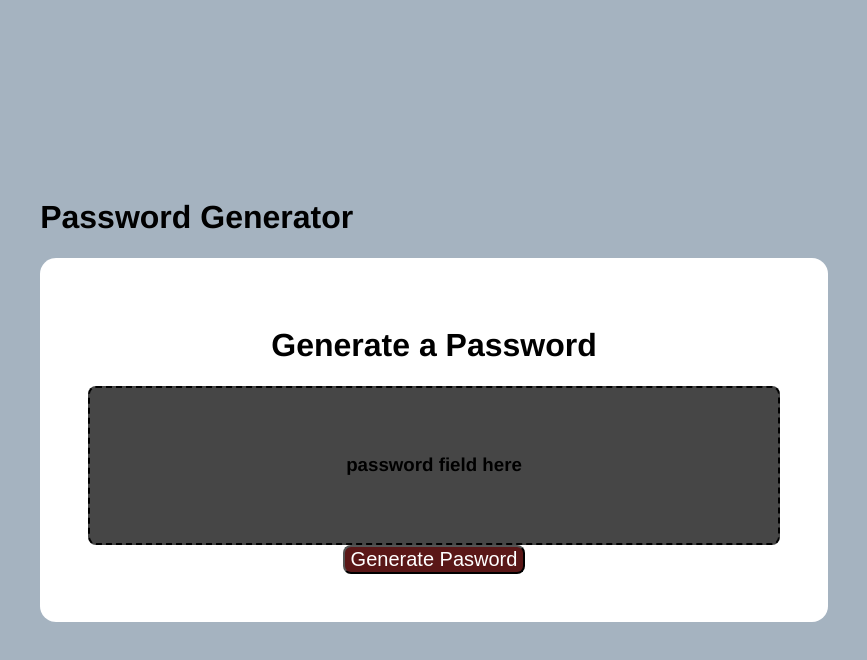
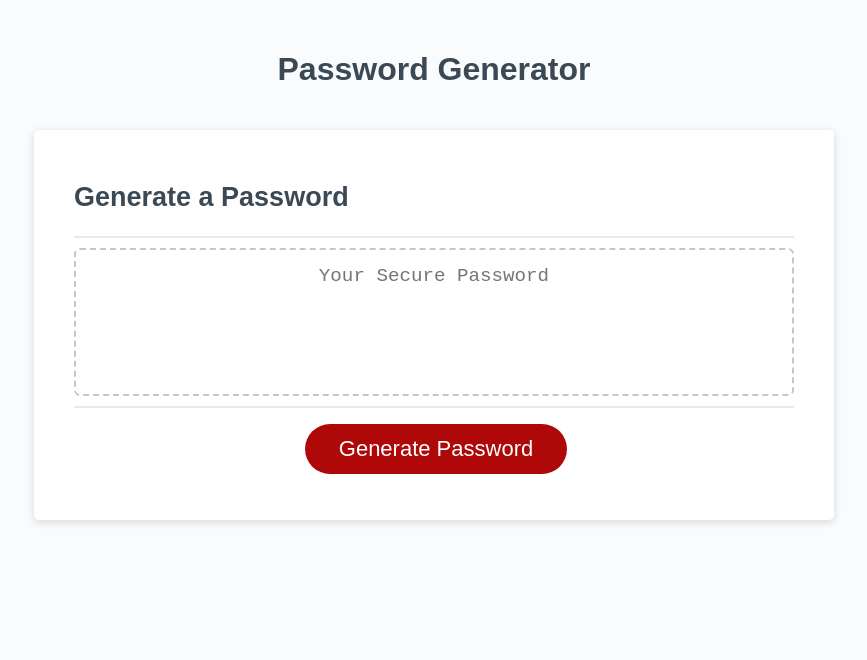
Before and after one commit to LordLowdar/fluffy-broccoli, a plain HTML site: page index.html in a window 1280 px wide. Shown: the whole page, without its empty margins (206-1073 px from the left). Drawn offline with Linux system fonts and the light colour scheme.

Commit message:
Changed to started code given, had to change some lines in javascript. Added the arrays to check for other specs as well

```diff
--- a/index.html
+++ b/index.html
@@ -2,24 +2,33 @@
 <html lang="en">
   <head>
     <meta charset="UTF-8" />
-    <meta http-equiv="X-UA-Compatible" content="IE=edge" />
     <meta name="viewport" content="width=device-width, initial-scale=1.0" />
+    <meta http-equiv="X-UA-Compatible" content="ie=edge" />
+    <title>Password Generator</title>
     <link rel="stylesheet" href="style.css" />
-    <script src="script.js" defer></script>
-    <title>Password Generation</title>
   </head>
   <body>
-    <div class="box">
-      <h1>Password Generator</h1>
-      <div class="container">
-        <h1>Generate a Password</h1>
-        <div class="result">
-          <h3>password field here</h3>
+    <div class="wrapper">
+      <header>
+        <h1>Password Generator</h1>
+      </header>
+      <div class="card">
+        <div class="card-header">
+          <h2>Generate a Password</h2>
         </div>
-        <button onclick="characterCount()" class="run" type="submit">
-          Generate Pasword
-        </button>
+        <div class="card-body">
+          <textarea
+            readonly
+            id="password"
+            placeholder="Your Secure Password"
+            aria-label="Generated Password"
+          ></textarea>
+        </div>
+        <div class="card-footer">
+          <button id="generate" class="btn">Generate Password</button>
+        </div>
       </div>
     </div>
+    <script src="script.js"></script>
   </body>
 </html>
--- a/script.js
+++ b/script.js
@@ -14,6 +14,7 @@ var upper = ["A", "B", "X", "V", "O", "S"];
 var lower = ["f", "y", "q", "l", "w", "k"];
 var special = ["!", "$", "?", "2", "7", "9"];
 var generated = [];
+var generateBtn = document.querySelector("#generate");
 
 function characterCount() {
   characterAmount = prompt(
@@ -53,5 +54,29 @@ function password() {
       generated.push(randomValue);
     }
   }
+  if (lowerCase) {
+    for (let i = 0; i < divider; i++) {
+      var randomIndex = Math.floor(Math.random() * lower.length);
+      var randomValue = lower[randomIndex];
+      generated.push(randomValue);
+    }
+  }
+  if (specialCase) {
+    for (let i = 0; i < divider; i++) {
+      var randomIndex = Math.floor(Math.random() * special.length);
+      var randomValue = special[randomIndex];
+      generated.push(randomValue);
+    }
+  }
+  writePassword();
   console.log(generated);
 }
+
+function writePassword() {
+  var password = generated;
+  var passwordText = document.getElementById("password");
+
+  passwordText.innerText = password;
+}
+
+generateBtn.addEventListener("click", characterCount);
--- a/style.css
+++ b/style.css
@@ -1,41 +1,137 @@
-body {
-  background-color: rgb(165, 179, 192);
-  color: black;
-  display: flex;
-  justify-content: center;
-  align-items: center;
-  min-height: 100vh;
-  margin: 0;
-  font-family: "Franklin Gothic Medium", "Arial Narrow", Arial, sans-serif;
+*,
+*::before,
+*::after {
+  box-sizing: border-box;
 }
 
-/* .box {
-  display: flex;
-  justify-content: center;
-  align-items: center;
-}*/
-
-.container {
-  background-color: white;
-  padding: 3rem;
-  border-radius: 1rem;
-  display: flex;
-  justify-content: center;
-  align-items: center;
-  flex-direction: column;
+html,
+body,
+.wrapper {
+  height: 100%;
+  margin: 0;
+  padding: 0;
 }
 
-.result {
-  background-color: rgb(70, 70, 70);
-  color: black;
-  border: dashed 2px black;
-  padding: 3rem 16rem;
-  border-radius: 0.5rem;
+body {
+  font-family: sans-serif;
+  background-color: #f9fbfd;
 }
 
-.run {
-  background-color: rgb(90, 23, 23);
-  color: white;
-  border-radius: 0.5rem;
-  font-size: 20px;
+.wrapper {
+  padding-top: 30px;
+  padding-left: 20px;
+  padding-right: 20px;
 }
+
+header {
+  text-align: center;
+  padding: 20px;
+  padding-top: 0px;
+  color: hsl(206, 17%, 28%);
+}
+
+.card {
+  background-color: hsl(0, 0%, 100%);
+  border-radius: 5px;
+  border-width: 1px;
+  box-shadow: rgba(0, 0, 0, 0.15) 0px 2px 8px 0px;
+  color: hsl(206, 17%, 28%);
+  font-size: 18px;
+  margin: 0 auto;
+  max-width: 800px;
+  padding: 30px 40px;
+}
+
+.card-header::after {
+  content: " ";
+  display: block;
+  width: 100%;
+  background: #e7e9eb;
+  height: 2px;
+}
+
+.card-body {
+  min-height: 100px;
+}
+
+.card-footer {
+  text-align: center;
+}
+
+.card-footer::before {
+  content: " ";
+  display: block;
+  width: 100%;
+  background: #e7e9eb;
+  height: 2px;
+}
+
+.card-footer::after {
+  content: " ";
+  display: block;
+  clear: both;
+}
+
+.btn {
+  border: none;
+  background-color: hsl(360, 91%, 36%);
+  border-radius: 25px;
+  box-shadow: rgba(0, 0, 0, 0.1) 0px 1px 6px 0px rgba(0, 0, 0, 0.2) 0px 1px 1px
+    0px;
+  color: hsl(0, 0%, 100%);
+  display: inline-block;
+  font-size: 22px;
+  line-height: 22px;
+  margin: 16px 16px 16px 20px;
+  padding: 14px 34px;
+  text-align: center;
+  cursor: pointer;
+}
+
+button[disabled] {
+  cursor: default;
+  background: #c0c7cf;
+}
+
+.float-right {
+  float: right;
+}
+
+#password {
+  -webkit-appearance: none;
+  -moz-appearance: none;
+  appearance: none;
+  border: none;
+  display: block;
+  width: 100%;
+  padding-top: 15px;
+  padding-left: 15px;
+  padding-right: 15px;
+  padding-bottom: 85px;
+  font-size: 1.2rem;
+  text-align: center;
+  margin-top: 10px;
+  margin-bottom: 10px;
+  border: 2px dashed #c0c7cf;
+  border-radius: 6px;
+  resize: none;
+  overflow: hidden;
+}
+
+@media (max-width: 690px) {
+  .btn {
+    font-size: 1rem;
+    margin: 16px 0px 0px 0px;
+    padding: 10px 15px;
+  }
+
+  #password {
+    font-size: 1rem;
+  }
+}
+
+@media (max-width: 500px) {
+  .btn {
+    font-size: 0.8rem;
+  }
+}
```
